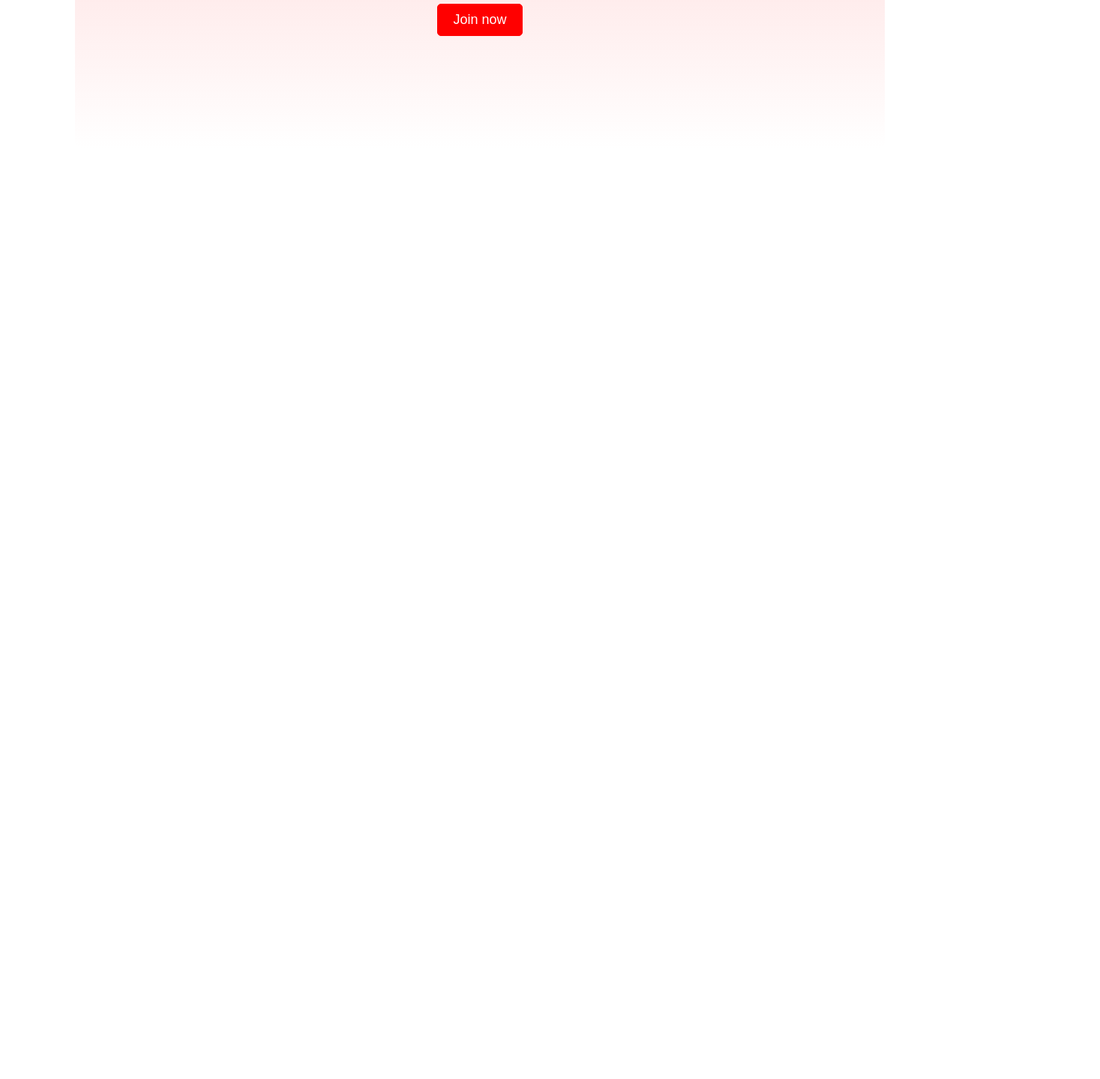
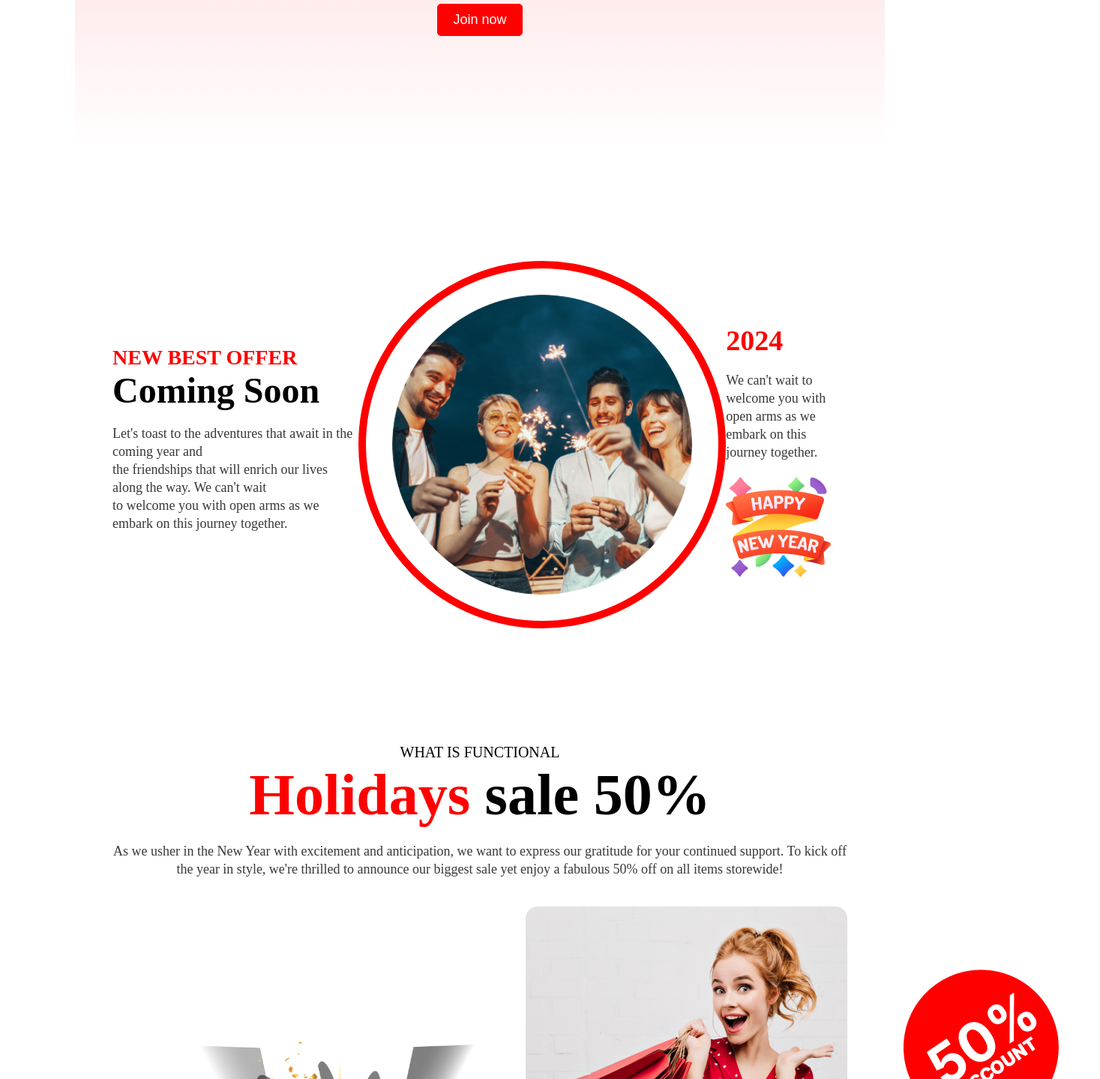
Before and after one commit to TurjoSerao/New-year-new-mission, a plain HTML site: page index.html in a window 1280 px wide. Shown: the part 2646-4085 px from the top of the page at 75% size, 1467 px wide, since content can reach past the window. Before the commit the page ends 2944 px from the top, so only its background shows below. Drawn offline with Linux system fonts and the light colour scheme.

Commit message:
added the holiday sale section

```diff
--- a/index.html
+++ b/index.html
@@ -40,6 +40,35 @@
             <h3 class="join-now-text"><span class="join-now-color">Time:</span>Evening 7:30 pm To 12:30 am</h3>
             <button class="button">Join now</button>
         </section>
+        <section class="coming-soon">
+            <div>
+                <h5 class="coming-soon-subtitle">new best offer</h5>
+                <h3 class="coming-soon-title">Coming Soon</h3>
+                <p>Let's toast to the adventures that await in the coming year and <br>the friendships that will enrich our lives along the way. We can't wait <br> to welcome you with open arms as we embark on this journey together.
+                </p>
+            </div>
+            <div>
+                <img class="round-img" src="/resources/Ellipse 1.png" alt="">
+            </div>
+            <div>
+                <h3><span style="color: red; font-size: 38px;">2024</span></h3>
+                <p>We can't wait to welcome you with <br> open arms as we embark on this <br>journey together.</p>
+                <img src="/resources/Group 96.png" alt="">
+            </div>
+        </section>
+        <section class="holiday-sale">
+            <div class="holiday-sale-container">
+                <h4>What is Functional</h4>
+                <h1><span style="color: red;">Holidays</span> sale 50%</h1>
+                <p>As we usher in the New Year with excitement and anticipation, we want to express our gratitude for your continued support. To kick off the year in style, we're thrilled to announce our biggest sale yet enjoy a fabulous 50% off on all items storewide!</p>
+            </div>
+            <div class="holiday-sale-img">
+                <img class="right-img" src="/resources/Rectangle 1.png" alt="">
+                <img src="resources/Rectangle 2.png" alt="" class="bottom-img">
+                <img src="resources/Group 75.png" alt="" class="bottom-left-img">
+                <img class="image-middle" src="resources/Group 44.png" alt="">
+            </div>
+        </section>
     </main>
     <footer>
 
--- a/styles/style.css
+++ b/styles/style.css
@@ -1,5 +1,3 @@
-
-
 * {
     /* margin: 0; */
     /* box-sizing: border-box; */
@@ -29,6 +27,7 @@ body {
     text-align: center;
     margin-bottom: 0;
 }
+
 .hero-title {
     color: white;
     font-size: 92px;
@@ -130,6 +129,7 @@ body {
 .join-now-color {
     color: red;
 }
+
 .button {
     background-color: red;
     border: 1px solid red;
@@ -149,3 +149,108 @@ body {
     border-radius: 5px;
     margin-top: 50px;
 }
+
+/* coming-soon section design */
+
+.coming-soon {
+    display: flex;
+    justify-content: space-between;
+    align-items: center;
+    padding: 50px;
+}
+
+.coming-soon-subtitle {
+    color: red;
+    font-size: 28px;
+    text-transform: uppercase;
+    margin: 0;
+}
+
+.coming-soon-title {
+    font-size: 48px;
+    margin: 0;
+}
+
+.round-img {
+    width: 400px;
+    border: 10px solid red;
+    border-radius: 250px;
+    padding: 35px;
+    margin: 0;
+}
+
+.coming-soon p {
+    font-size: 18px;
+    color: #383838;
+    line-height: 24px;
+}
+
+/* holidays sale section */
+
+.holiday-sale {
+    padding: 50px;
+    margin: 50px 0;
+}
+
+.holiday-sale-container {
+    text-align: center;
+}
+
+.holiday-sale h4 {
+    font-size: 20px;
+    text-transform: uppercase;
+    font-weight: 500;
+    margin: 0;
+}
+
+.holiday-sale h1 {
+    font-size: 78px;
+    margin: 0;
+}
+
+.holiday-sale p {
+    font-size: 18px;
+    color: #383838;
+    line-height: 24px;
+}
+
+.holiday-sale-img {
+    position: relative;
+
+    /* background-image: url('/resources/Rectangle\ 1.png'), url('/resources/Rectangle\ 2.png'), url('../resources/Group\ 75.png');
+    height: 400px;
+    background-repeat: no-repeat;
+    background-position: bottom right, bottom, bottom left;
+    background-size: auto; */
+}
+
+.right-img {
+    padding-top: 20px;
+    position: absolute;
+    right: 0;
+    border: none;
+}
+
+.bottom-img {
+    position: absolute;
+    top: 400px;
+    bottom: 0;
+    width: 100%;
+    height: 200px;
+}
+
+.bottom-left-img {
+    width: 500px;
+    position: absolute;
+    top: 200px;
+    left: 50px;
+}
+
+.image-middle {
+    /* width: 300px; */
+    border: 5px solid white;
+    position: absolute;
+    top: 50px;
+    left: 1000px;
+    right: 0;
+}
```
